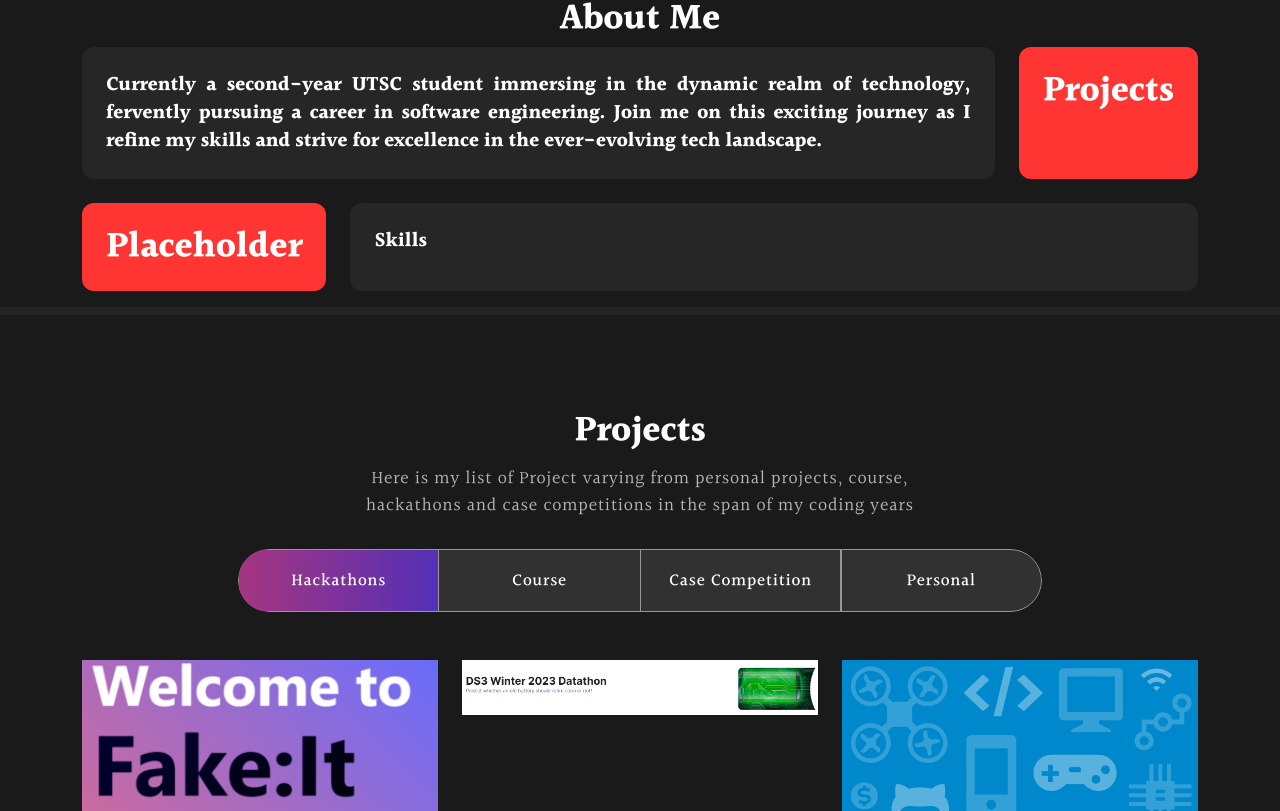
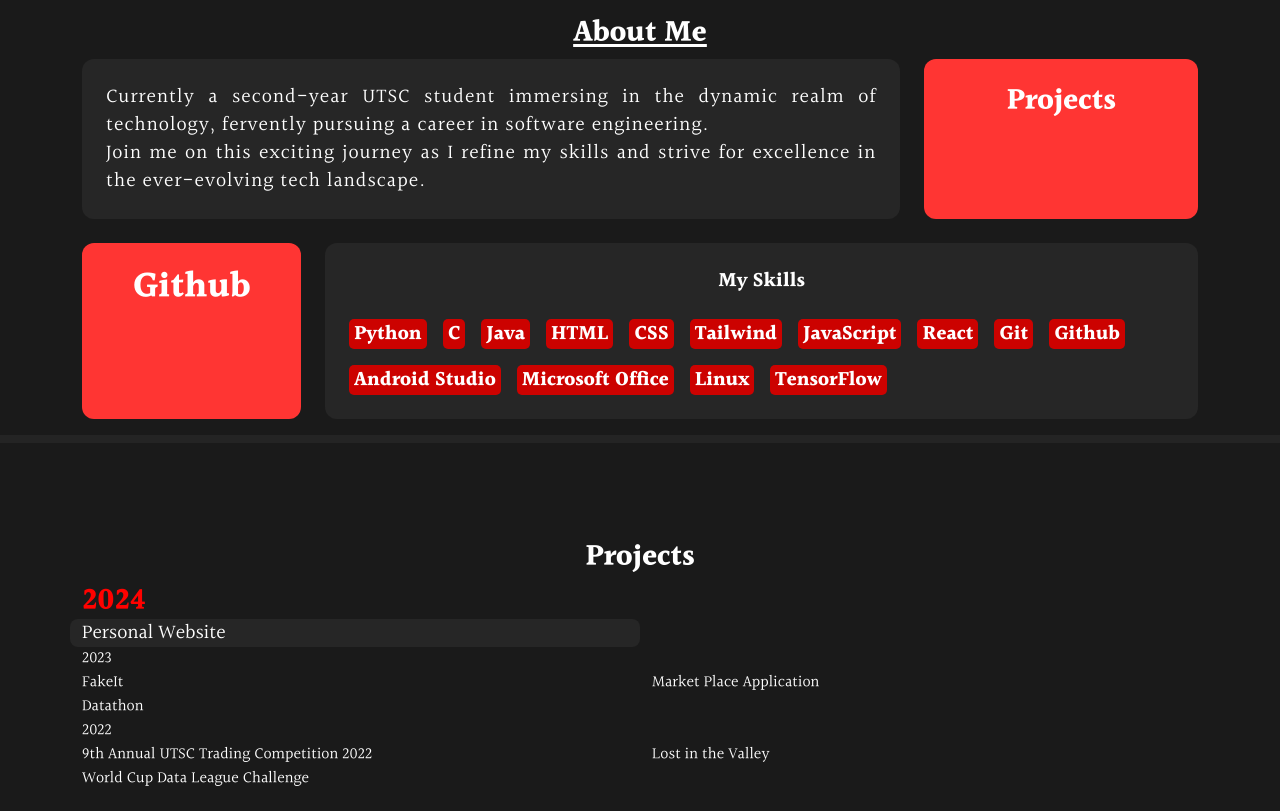
Before and after one commit to AlvinCao88/Alvin-website, a React (Create React App) app: page / in a window 1280 px wide. Shown: the part 489-1300 px from the top of the page. Built offline with nearby package versions, Linux system fonts and the light colour scheme; a web font is replaced by a local one.

Commit message:
Changed some format of the project section

```diff
--- a/src/App.css
+++ b/src/App.css
@@ -268,43 +268,14 @@ nav.navbar {
     border-right: 0.04em solid #ff3533;
   }
   /************ Skills Css ************/
-.skill {
-    padding: 0 0 50px 0;
-    position: relative;
-  }
-  .skill-bx {
-    background: #151515;
-    border-radius: 64px;
-    text-align: center;
-    padding: 60px 50px;
-    margin-top: -60px;
-  }
-  .skill h2 {
-      font-size: 45px;
-      font-weight: 700;
-  }
-  .skill p {
-      color: #B8B8B8;
-      font-size: 18px;
-      letter-spacing: 0.8px;
-      line-height: 1.5em;
-      margin: 14px 0 75px 0;
-  }
-  .skill-slider {
-    width: 80%;
-    margin: 0 auto;
-    position: relative;
-  }
-  .skill-slider .item img {
-    width: 50%;
-    margin: 0 auto 15px auto;
-  }
-  .background-image-left {
-    top: 28%;
-    position: absolute;
-    bottom: 0;
-    width: 40%;
-    z-index: -4;
+  .skills{
+    background-color: #cc0200;
+    font: 12px;
+    display: flex;
+    /* position: relative; */
+    border-radius:5px;
+    padding: 1px 5px 1px 5px;
+
   }
 
   /************ Projects Css ************/
--- a/src/components/AboutMe.js
+++ b/src/components/AboutMe.js
@@ -5,7 +5,7 @@ export const AboutMe = () => {
     return(
 
         <section className="aboutme" id='aboutme'>
-            <h1 className="font-bold text-4xl text-center "> About Me</h1>
+            <h1 className="font-bold text-3xl text-center underline"> About Me</h1>
             <Container>
                 {/* <Row className=" spa ">
                 <Col xs={12} md={8} xl={8} className="  bg-foreground rounded-xl p-4">
@@ -25,28 +25,51 @@ export const AboutMe = () => {
                 </Col>
                 </Row> */}
                 <div className="flex flex-col md:flex-row gap-4">
-                    <div className="md:flex-2 bg-foreground rounded-xl p-4">
-                    <div className="rounded-xl font-semibold text-xl text-justify">
-                        Currently a second-year UTSC student immersing in the dynamic realm of technology, fervently pursuing a career in software engineering. Join me on this exciting journey as I refine my skills and strive for excellence in the ever-evolving tech landscape.
-                    </div>
+                    <div className=" basis-3/4 bg-foreground rounded-xl p-4">
+                    <p className="font-meduim text-xl text-justify tracking-wider mb-0">
+                        Currently a second-year UTSC student immersing in the dynamic realm of technology, fervently pursuing a career in software engineering.
+                    </p>
+                    <p className=" font-meduim text-xl text-justify tracking-wider mb-0">
+                        Join me on this exciting journey as I refine my skills and strive for excellence in the ever-evolving tech landscape.
+                    </p>
+
                     </div>
 
-                    <div className="md:flex-1 bg-primary-light rounded-xl p-4">
-                    <div className="text-center font-semibold text-4xl">
+                    <div className="basis-1/4 bg-primary-light  rounded-xl p-4">
+                    <div className="font-semibold text-3xl text-center">
                         Projects
                     </div>
                     </div>
                 </div>
                 <div className="flex flex-col md:flex-row pt-4 gap-4 ">
-                    <div className="md:flex-1 order-last bg-foreground rounded-xl p-4">
-                    <div className="rounded-xl font-semibold text-xl text-justify">
-                        Skills
+                    <div className="basis-4/5 order-last bg-foreground rounded-xl p-4">
+                    <div className="  font-semibold text-xl text-center">
+                        My Skills
+                        <div className="flex flex-row pt-4 gap-3  flex-wrap content-center ">
+                            {/* languages */}
+                            <div className="skills">Python</div>
+                            <div className="skills">C</div>
+                            <div className="skills">Java</div>
+                            <div className="skills">HTML</div>
+                            <div className="skills">CSS</div>
+                            <div className="skills">Tailwind</div>
+                            <div className="skills">JavaScript</div>
+                            {/* frameworks */}
+                            <div className="skills">React</div>
+                            <div className="skills">Git</div>
+                            <div className="skills">Github</div>
+                            <div className="skills">Android Studio</div>
+                            <div className="skills">Microsoft Office</div>
+                            <div className="skills">Linux</div>
+                            <div className="skills">TensorFlow</div>
+
+                        </div>
                     </div>
                     </div>
 
-                    <div className="md:flex-2 bg-primary-light rounded-xl p-4">
+                    <div className="basis-1/5 bg-primary-light rounded-xl p-4">
                     <div className="text-center font-semibold text-4xl">
-                       Placeholder
+                       Github
                     </div>
                     </div>
                 </div>
--- a/src/components/Banner.js
+++ b/src/components/Banner.js
@@ -50,14 +50,14 @@ export const Banner = () => {
           </Col>
           <Col xs={8} md={8} xl={8}>
             {/* <p className="bg-foreground primary-content border-border border-2 pt-1 pb-1 rounded-xl text-xl mt-0 font-meduim tracking-wider leading-10 pr-2 pl-2   sm:text-justify md:text-justify xl:text-center">Currently a second-year UTSC student immersing in the dynamic realm of technology, fervently pursuing a career in software engineering. Join me on this exciting journey as I refine my skills and strive for excellence in the ever-evolving tech landscape.</p> */}
-            <p className="bg-foreground primary-content border-border border-2 pt-1 pb-1 rounded-xl text-4xl mt-0 font-meduim tracking-wider leading-10 pr-2 pl-2   sm:text-justify md:text-justify xl:text-center">A Second Year student at the University of Toronto Scarborough specializing in Software Engineering Stream.</p>
+            <p className="bg-foreground text-primary-content border-border border-2 pt-1 pb-1 rounded-xl text-2xl mt-0 font-normal tracking-wider leading-10 pr-2 pl-2   text-justify  sm:text-justify md:text-justify xl:text-center">A Second Year student at <strong>University of Toronto Scarborough</strong> specializing in <strong>Software Engineering Stream</strong>. Located in <strong className="underline">Toronto, Ontario</strong>.</p>
           </Col>
           <Col xs={2} md={2} xl={2}>
           </Col>
         </Row>
         <Row className="justify-content-center">
           <Col className="d-flex justify-content-center align-items-center">
-            <button className="primary-content font-bold text-xl h-auto w-auto flex tracking-wider items-center bg-primary-dark rounded-full border-2 border-border border-solid" onClick={() => console.log('CV')}>
+            <button className="text-primary-content font-bold text-xl h-auto w-auto flex tracking-wider items-center bg-primary-dark rounded-full border-2 border-border border-solid p-2" onClick={() => console.log('CV')}>
               Download Resume <ArrowRight size={25} />
             </button>
           </Col>
--- a/src/components/Projects.js
+++ b/src/components/Projects.js
@@ -1,97 +1,51 @@
-import { Container, Row, Col, Tab, Nav } from "react-bootstrap";
-import { ProjectCard } from "./ProjectCard";
-import fakeit from "../assets/img/fakeit.png"
-import datathon from "../assets/img/datathon.png"
-import lostinthevalley from "../assets/img/lostinthevalley.png"
-// import 'animate.css';
-import TrackVisibility from 'react-on-screen';
+
+import { Container, Row, Col } from "react-bootstrap";
+// import fakeit from "../assets/img/fakeit.png"
+// import datathon from "../assets/img/datathon.png"
+// import lostinthevalley from "../assets/img/lostinthevalley.png"
 
 export const Projects = () => {
-
-  const projects = [
-    {
-      title: "Fake-It",
-      description: "Hack the Valley 8 Hackathon - Placed top 20 amaong 80+ projects and 200+ participants",
-      imgUrl: fakeit,
-    },
-    {
-      title: "Trivial",
-      description: "DS3 Datathon 2022 - placed 6th among 20+ teams",
-      imgUrl: datathon,
-    },
-    {
-      title: "Lost in the Valley",
-      description: "Hack the Valley 7 - First ever Hackathon!!!",
-      imgUrl: lostinthevalley,
-    },
-    // {
-    //   title: "Business Startup",
-    //   description: "Design & Development",
-    //   imgUrl: '',
-    // },
-    // {
-    //   title: "Business Startup",
-    //   description: "Design & Development",
-    //   imgUrl: '',
-    // },
-    // {
-    //   title: "Business Startup",
-    //   description: "Design & Development",
-    //   imgUrl: '',
-    // },
-  ];
 
   return (
     <section className="project" id="projects">
       <Container>
+        <h1 className="text-3xl font-bold text-center">Projects</h1>
+        <Row className="">
+          <div className="text-[#ff0200] text-3xl font-bold ">2024</div>
+          <Col xs={6} md={6} xl={6} className="bg-foreground rounded-lg">
+            <div className="text-xl">Personal Website</div>
+          </Col>
+        </Row>
         <Row>
-          <Col size={12}>
-            <TrackVisibility>
-              {({ isVisible }) =>
-              <div className={isVisible ? "animate__animated animate__fadeIn": ""}>
-                <h2 className="text-4xl">Projects</h2>
-                <p>Here is my list of Project varying from personal projects, course, hackathons and case competitions in the span of my coding years</p>
-                <Tab.Container id="projects-tabs" defaultActiveKey="first">
-                  <Nav variant="pills" className="nav-pills mb-5 justify-content-center align-items-center" id="pills-tab">
-                    <Nav.Item>
-                      <Nav.Link eventKey="first">Hackathons</Nav.Link>
-                    </Nav.Item>
-                    <Nav.Item>
-                      <Nav.Link eventKey="second">Course</Nav.Link>
-                    </Nav.Item>
-                    <Nav.Item>
-                      <Nav.Link eventKey="third">Case Competition</Nav.Link>
-                    </Nav.Item>
-                    <Nav.Item>
-                      <Nav.Link eventKey="fourth">Personal</Nav.Link>
-                    </Nav.Item>
-                  </Nav>
-                  <Tab.Content id="slideInUp" className={isVisible ? "animate__animated animate__slideInUp" : ""}>
-                    <Tab.Pane eventKey="first">
-                      <Row>
-                        {
-                          projects.map((project, index) => {
-                            return (
-                              <ProjectCard
-                                key={index}
-                                {...project}
-                                />
-                            )
-                          })
-                        }
-                      </Row>
-                    </Tab.Pane>
-                    <Tab.Pane eventKey="section">
-                      <p>Lorem ipsum dolor sit amet consectetur adipisicing elit. Cumque quam, quod neque provident velit, rem explicabo excepturi id illo molestiae blanditiis, eligendi dicta officiis asperiores delectus quasi inventore debitis quo.</p>
-                    </Tab.Pane>
-                    <Tab.Pane eventKey="third">
-                      <p>Lorem ipsum dolor sit amet consectetur adipisicing elit. Cumque quam, quod neque provident velit, rem explicabo excepturi id illo molestiae blanditiis, eligendi dicta officiis asperiores delectus quasi inventore debitis quo.</p>
-                    </Tab.Pane>
-                  </Tab.Content>
-                </Tab.Container>
-              </div>}
-            </TrackVisibility>
+          <div>2023</div>
+          <Col xs={6} md={6} xl={6}>
+            <div>FakeIt</div>
           </Col>
+          <Col xs={6} md={6} xl={6}>
+            <div>Market Place Application</div>
+          </Col>
+        </Row>
+        <Row>
+          <Col xs={6} md={6} xl={6}>
+            <div>Datathon</div>
+          </Col>
+        </Row>
+
+        <Row>
+        <div>2022</div>
+         <Col xs={6} md={6} xl={6}>
+            <div>9th Annual UTSC Trading Competition 2022</div>
+          </Col>
+          <Col xs={6} md={6} xl={6}>
+            <div>Lost in the Valley</div>
+          </Col>
+          <Col xs={6} md={6} xl={6}>
+            <div>World Cup Data League Challenge</div>
+          </Col>
+        </Row>
+        <Row>
+
+
         </Row>
       </Container>
     </section>
```
